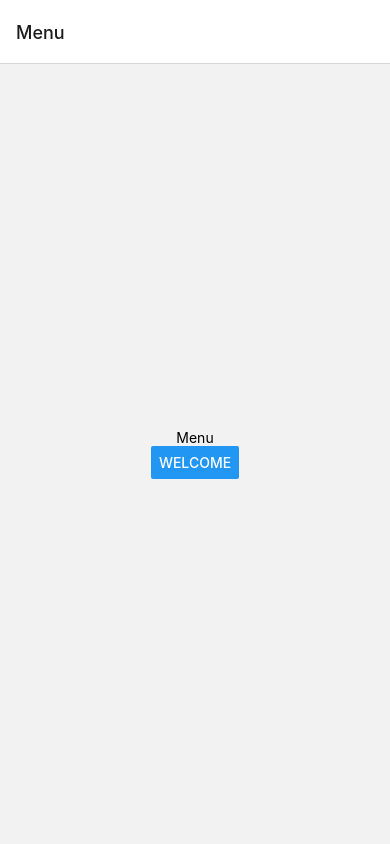
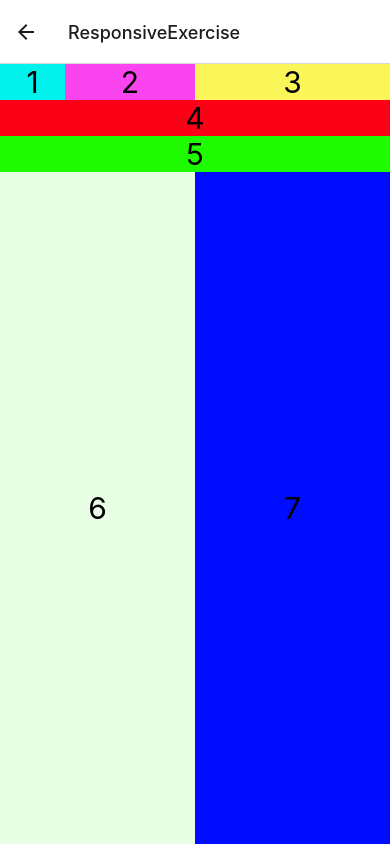
Before and after one commit to gustavoalcivar/react-native-demo, a React Native app: screen /ResponsiveExercise in a window 390 px wide. Before the commit this address had no page. Built offline with nearby package versions, Linux system fonts and the light colour scheme.

Commit message:
Responsive screens

```diff
--- a/App.tsx
+++ b/App.tsx
@@ -3,6 +3,8 @@ import { NavigationContainer } from '@react-navigation/native';
 import { createNativeStackNavigator } from '@react-navigation/native-stack';
 import MenuScreen from './Screens/MenuScreen';
 import WelcomeScreen from './Screens/WelcomeScreen';
+import ResponsiveScreen from './Screens/ResponsiveScreen';
+import ResponsiveExerciseScreen from './Screens/ResponsiveExerciseScreen';
 
 const Stack = createNativeStackNavigator();
 
@@ -12,6 +14,8 @@ function App() {
       <Stack.Navigator /*screenOptions={{header: () => null}}*/>
         <Stack.Screen name="Menu" component={MenuScreen} />
         <Stack.Screen name="Welcome" component={WelcomeScreen} /*options={{header: () => null}}*/ />
+        <Stack.Screen name="Responsive" component={ResponsiveScreen} />
+        <Stack.Screen name="ResponsiveExercise" component={ResponsiveExerciseScreen} />
       </Stack.Navigator>
     </NavigationContainer>
   );
--- a/Screens/MenuScreen.tsx
+++ b/Screens/MenuScreen.tsx
@@ -1,16 +1,40 @@
 import * as React from 'react';
-import { Button, View, Text } from 'react-native';
+import { Button, View, Text, StyleSheet } from 'react-native';
 
 function MenuScreen({ navigation } : any) {
   return (
     <View style={{ flex: 1, alignItems: 'center', justifyContent: 'center' }}>
-      <Text>Menu</Text>
-      <Button
-        title="Welcome"
-        onPress={() => navigation.navigate('Welcome')}
-      />
+      <Text style={styles.title}>Menu</Text>
+      <View style={styles.button}>
+        <Button
+          title="Welcome"
+          onPress={() => navigation.navigate('Welcome')}
+        />
+      </View>
+      <View style={styles.button}>
+        <Button
+          title="Responsive UI"
+          onPress={() => navigation.navigate('Responsive')}
+        />
+      </View>
+      <View style={styles.button}>
+        <Button
+          title="Responsive UI - Exercise"
+          onPress={() => navigation.navigate('ResponsiveExercise')}
+        />
+      </View>
     </View>
   );
 }
 
+const styles = StyleSheet.create({
+  button: {
+    padding: 10,
+    width: 300,
+  },
+  title: {
+    fontSize: 40,
+  },
+});
+
 export default MenuScreen;
--- /dev/null
+++ b/Screens/ResponsiveExerciseScreen.tsx
@@ -0,0 +1,111 @@
+import * as React from 'react';
+import { View, StyleSheet, Text } from 'react-native';
+
+function ResponsiveExerciseScreen({ navigation } : any) {
+  return (
+    <View style={styles.body}>
+      <View style={styles.view1A}>
+        <View style={styles.view1}>
+          <Text style={styles.text}>1</Text>
+        </View>
+        <View style={styles.view2}>
+          <Text style={styles.text}>2</Text>
+        </View>
+        <View style={styles.view3}>
+          <Text style={styles.text}>3</Text>
+        </View>
+      </View>
+      <View style={styles.view4}>
+        <Text style={styles.text}>4</Text>
+      </View>
+      <View style={styles.view5}>
+        <Text style={styles.text}>5</Text>
+      </View>
+      <View style={styles.view2A}>
+        <View style={styles.view6}>
+          <Text style={styles.text}>6</Text>
+        </View>
+        <View style={styles.view7}>
+          <Text style={styles.text}>7</Text>
+        </View>
+      </View>
+    </View>
+  );
+}
+
+const styles = StyleSheet.create({
+  body: {
+    flex: 1, // Espacio a usar en la pantalla (1 es toda la pantalla si es que no existen más componentes al mismo nivel)
+    // Si existen más componentes al mismo nivel, la propiedad flex determinará la proporción de pantalla que utilizará en relación a los otros componentes
+    //alignItems: 'center',
+    //alignItems: 'flex-start',
+    alignItems: 'stretch', // strech expande el contenido
+    //justifyContent: 'center', //
+    //justifyContent: 'space-between', // deja un espacio entre los elementos, siempre y cuando no esten ocupando toda la pantalla (strech) y tengan un tamaño definido
+    //justifyContent: 'space-around', // deja un espacio alrededor de los elementos, siempre y cuando no esten ocupando toda la pantalla (strech) y tengan un tamaño definido
+    //justifyContent: 'flex-end',
+    backgroundColor: '#00651C',
+    //flexDirection: 'column',
+    //flexDirection: 'row',
+  },
+  view1A:{
+    alignItems: 'center',
+    justifyContent: 'center',
+    flexDirection: 'row'
+  },
+  view1:{
+    flex: 1,
+    backgroundColor: '#01f1ed',
+    alignItems: 'center',
+    justifyContent: 'center'
+  },
+  view2:{
+    flex: 2,
+    //width: 100,
+    //height: 100,
+    backgroundColor: '#fa44ef',
+    alignItems: 'center',
+    justifyContent: 'center'
+  },
+  view3:{
+    flex: 3,
+    //width: 100,
+    //height: 100,
+    backgroundColor: '#faf558',
+    alignItems: 'center',
+    justifyContent: 'center'
+  },
+  view4:{
+    backgroundColor: '#fc0017',
+    alignItems: 'center',
+    justifyContent: 'center'
+  },
+  view5:{
+    backgroundColor: '#1ffc00',
+    alignItems: 'center',
+    justifyContent: 'center'
+  },
+  view2A:{
+    flex: 1,
+    alignItems: 'stretch',
+    justifyContent: 'center',
+    flexDirection: 'row',
+  },
+  view6:{
+    flex: 1,
+    backgroundColor: '#e8ffe5',
+    alignItems: 'center',
+    justifyContent: 'center'
+  },
+  view7:{
+    flex: 1,
+    backgroundColor: '#000cfe',
+    alignItems: 'center',
+    justifyContent: 'center'
+  },
+  text: {
+    fontSize: 30
+  }
+});
+
+export default ResponsiveExerciseScreen;
--- /dev/null
+++ b/Screens/ResponsiveScreen.tsx
@@ -0,0 +1,64 @@
+import * as React from 'react';
+import { View, StyleSheet, Text } from 'react-native';
+
+function ResponsiveScreen({ navigation } : any) {
+  return (
+    <View style={styles.body}>
+      <View style={styles.view1}>
+        <Text style={styles.text}>1</Text>
+      </View>
+      <View style={styles.view2}>
+        <Text style={styles.text}>2</Text>
+      </View>
+      <View style={styles.view3}>
+        <Text style={styles.text}>3</Text>
+      </View>
+    </View>
+  );
+}
+
+const styles = StyleSheet.create({
+  body: {
+    flex: 1, // Espacio a usar en la pantalla (1 es toda la pantalla si es que no existen más componentes al mismo nivel)
+    // Si existen más componentes al mismo nivel, la propiedad flex determinará la proporción de pantalla que utilizará en relación a los otros componentes
+    //alignItems: 'center',
+    //alignItems: 'flex-start',
+    alignItems: 'stretch', // strech expande el contenido
+    //justifyContent: 'center', //
+    //justifyContent: 'space-between', // deja un espacio entre los elementos, siempre y cuando no esten ocupando toda la pantalla (strech) y tengan un tamaño definido
+    //justifyContent: 'space-around', // deja un espacio alrededor de los elementos, siempre y cuando no esten ocupando toda la pantalla (strech) y tengan un tamaño definido
+    //justifyContent: 'flex-end',
+    backgroundColor: '#00651C',
+    //flexDirection: 'column',
+    //flexDirection: 'row',
+  },
+  view1:{
+    flex: 1,
+    //width: 100,
+    //height: 100,
+    backgroundColor: '#000fff',
+    alignItems: 'center',
+    justifyContent: 'center'
+  },
+  view2:{
+    flex: 1,
+    //width: 100,
+    //height: 100,
+    backgroundColor: '#ff00ff',
+    alignItems: 'center',
+    justifyContent: 'center'
+  },
+  view3:{
+    flex: 1,
+    //width: 100,
+    //height: 100,
+    backgroundColor: '#ff0000',
+    alignItems: 'center',
+    justifyContent: 'center'
+  },
+  text: {
+    fontSize: 30
+  }
+});
+
+export default ResponsiveScreen;
--- a/Screens/WelcomeScreen.tsx
+++ b/Screens/WelcomeScreen.tsx
@@ -65,7 +65,6 @@ const styles = StyleSheet.create({
   },
   button: {
     padding: 10,
-    height: 100,
     width: 300,
   },
 });
```
